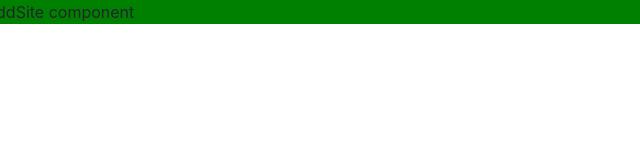
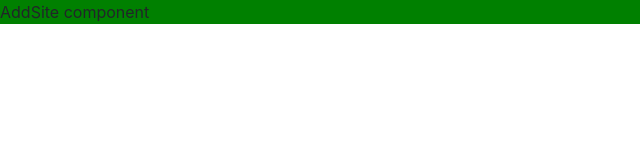
Before and after one commit to sm-school/resource-library, a React app: page index.html in a window 1280 px wide. Shown: the full height of the page, 0-640 px from the left. Built offline with nearby package versions, Linux system fonts and the light colour scheme.

Commit message:
Fix typo in provided HTML

```diff
--- a/index.html
+++ b/index.html
@@ -8,7 +8,7 @@
     <title>Resources and tutorials</title>
   </head>
   <body>
-    <div className="container">
+    <div class="container-fluid">
       <div id="root"></div>
     </div>
     <script src="dist/bundle.js"></script>
```
